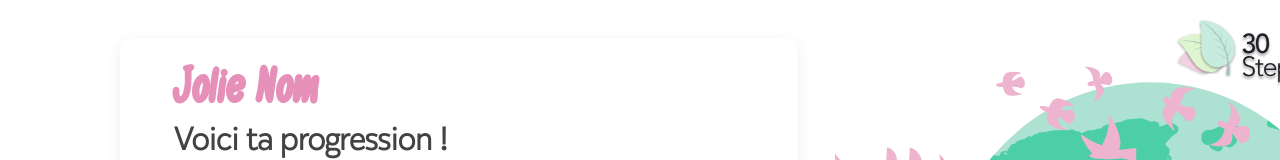
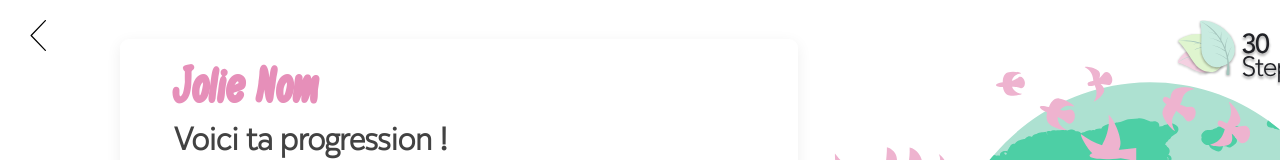
Before and after one commit to ccosneau0/thirtytips, a React (Create React App) app: page /Progression in a window 1280 px wide. Shown: the top 160 px of the page. Built offline with nearby package versions, Linux system fonts and the light colour scheme.

Commit message:
add : progression Arrow

```diff
--- a/src/Pages/Progression/Progression.js
+++ b/src/Pages/Progression/Progression.js
@@ -3,11 +3,17 @@ import './Progression.scss';
 import  GradeLevel from '../../Component/Progression-Componenent/GRADES/Card wrapper/GradeLevel';
 import StripProfil from '../../Component/Progression-Componenent/Strip profil/SripProfil';
 import illuProgression from '../../images/progression-illu.svg';
-import LOGO from '../../images/LOGO.svg'
+import LOGO from '../../images/LOGO.svg';
+import Arrow from '../../images/arrow.svg'
+
 function Progression() {
+
   return (
     <div className="Progression">
       <div className="top-wrapper">
+
+       <a href={"/dashboard"} ><img  className="arrow"src={Arrow} alt="arrow"/></a>
+
         <div className="state-wrapper">
           <StripProfil/>
           <div className="text-wrapper">
--- a/src/Pages/Progression/Progression.scss
+++ b/src/Pages/Progression/Progression.scss
@@ -49,3 +49,9 @@
   height: 59px;
   background : black;
 }
+
+.arrow{
+  position: absolute;
+  margin-top: 20px;
+  margin-left : 30px;
+}
```
Also changed, not shown: src/images/arrow.svg (added).
